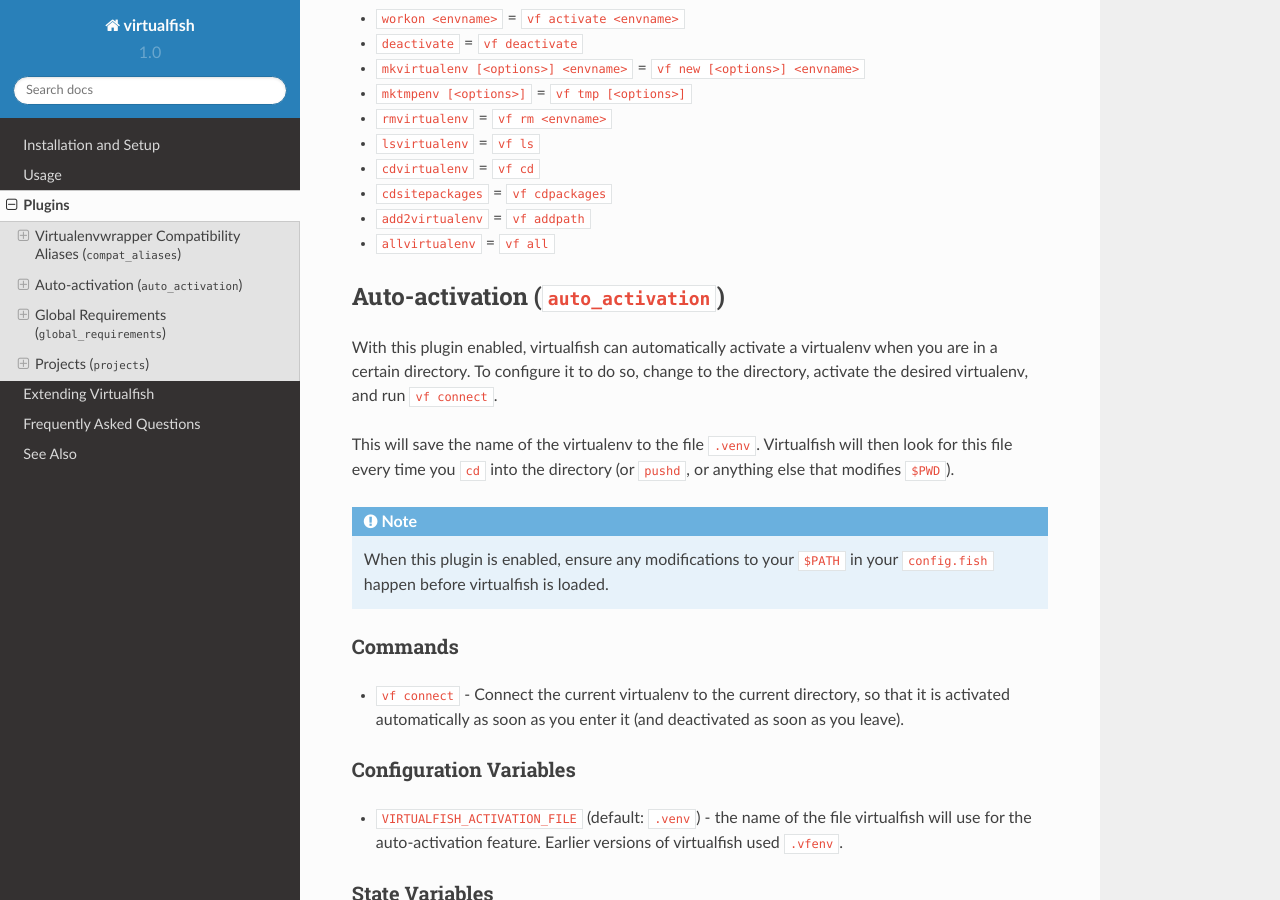
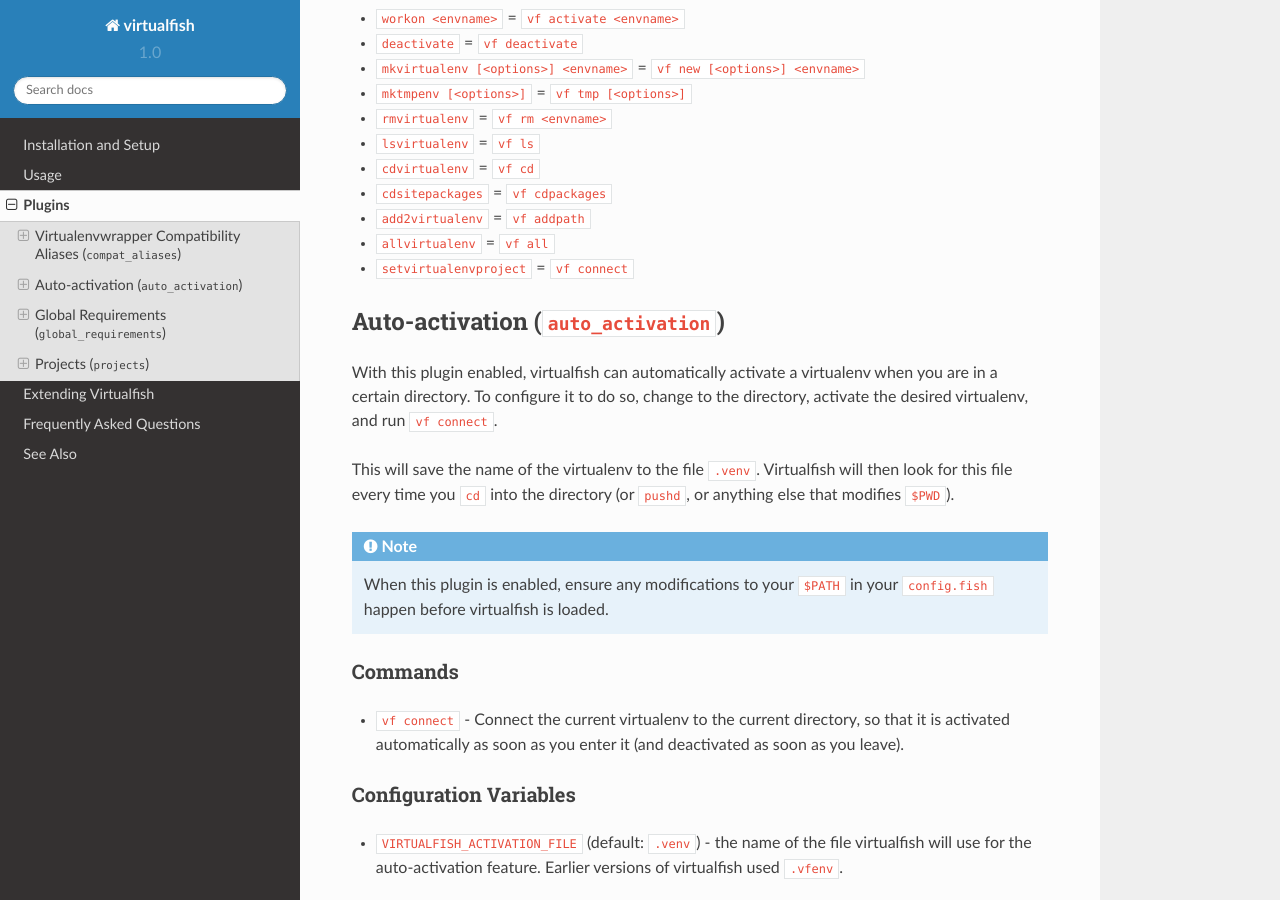
Before and after one commit to justinmayer/virtualfish, a Sphinx documentation site: the page built from docs/plugins.rst, in a window 1280 px wide and 900 px high, scrolled down 520 px. Built offline with Sphinx 7.4.7 and the Read the Docs theme 2.0.0, drawn with Linux system fonts in a browser that asks for light colours.

Commit message:
feat(compat_aliases): add missing `setvirtualenvproject`

```diff
--- a/docs/plugins.rst
+++ b/docs/plugins.rst
@@ -30,6 +30,7 @@
 -  ``cdsitepackages`` = ``vf cdpackages``
 -  ``add2virtualenv`` = ``vf addpath``
 -  ``allvirtualenv`` = ``vf all``
+-  ``setvirtualenvproject`` = ``vf connect``
 
 
 .. _auto_activation:
```
Also changed, not shown: 1 other file.
